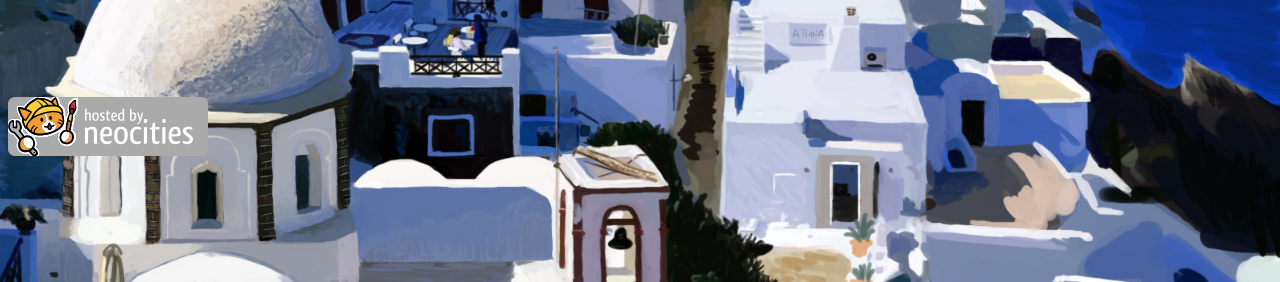
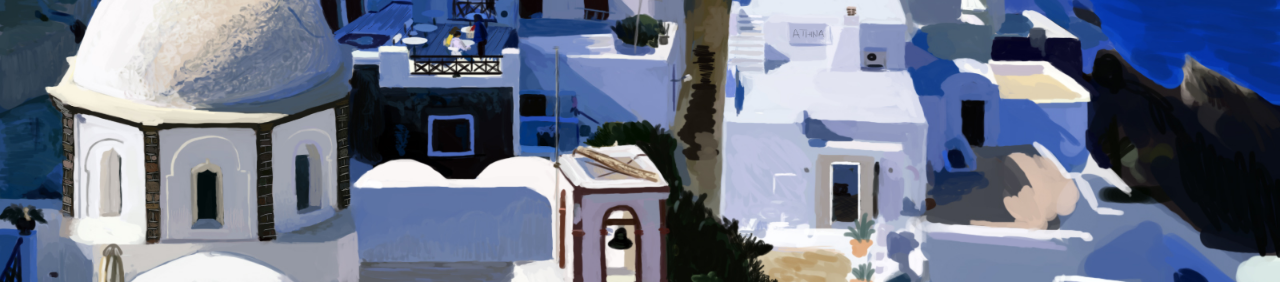
Before and after one commit to onerypopopango/onerypopopango.github.io, a plain HTML site: page index.html in a window 1280 px wide. Shown: the part 518-800 px from the top of the page. Drawn offline with Linux system fonts and the light colour scheme.

Commit message:
Update index.html

```diff
--- a/index.html
+++ b/index.html
@@ -29,7 +29,5 @@
 
 		</div>
 
-		<img src="neocities.png" />
-
 	</body>
 </html>
```
